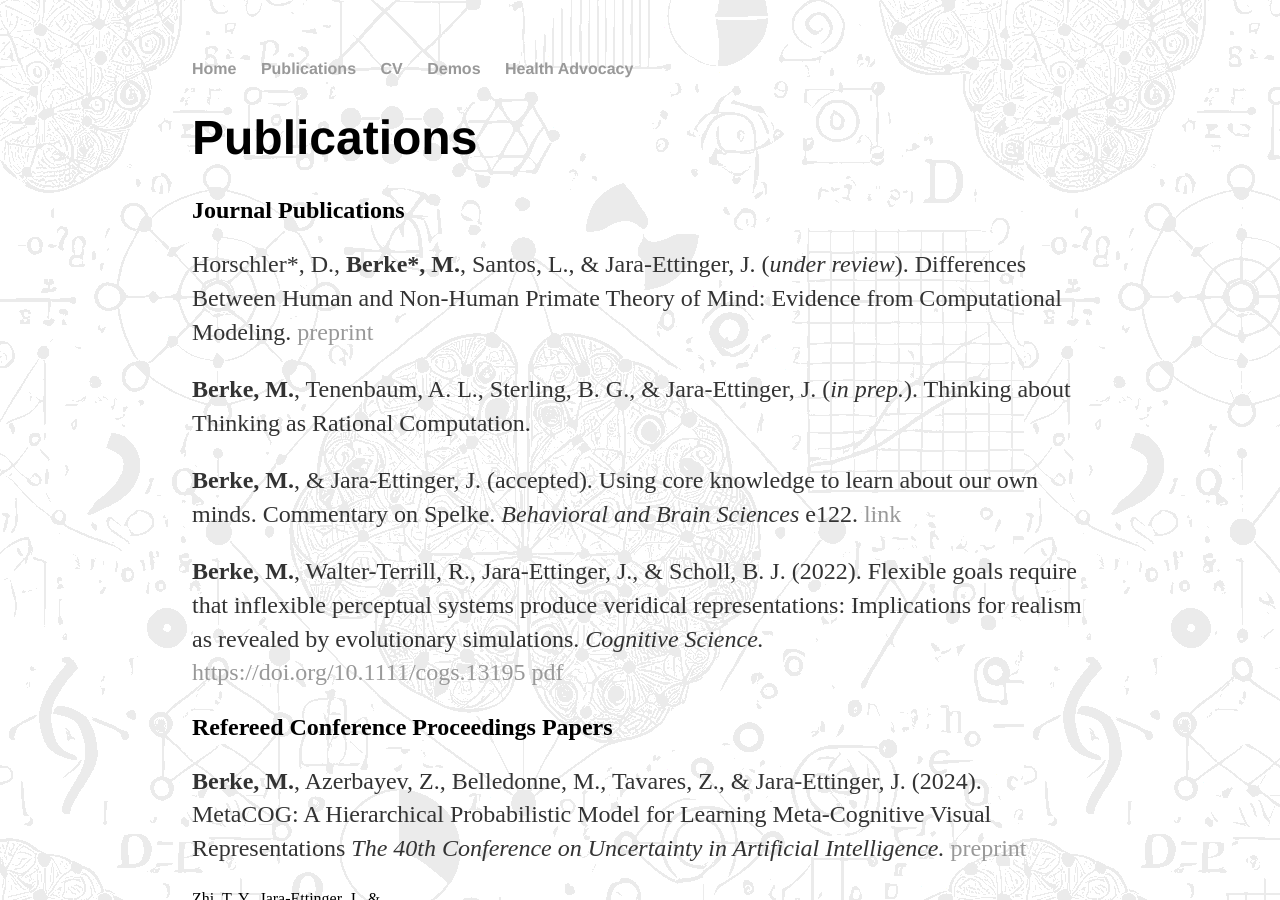
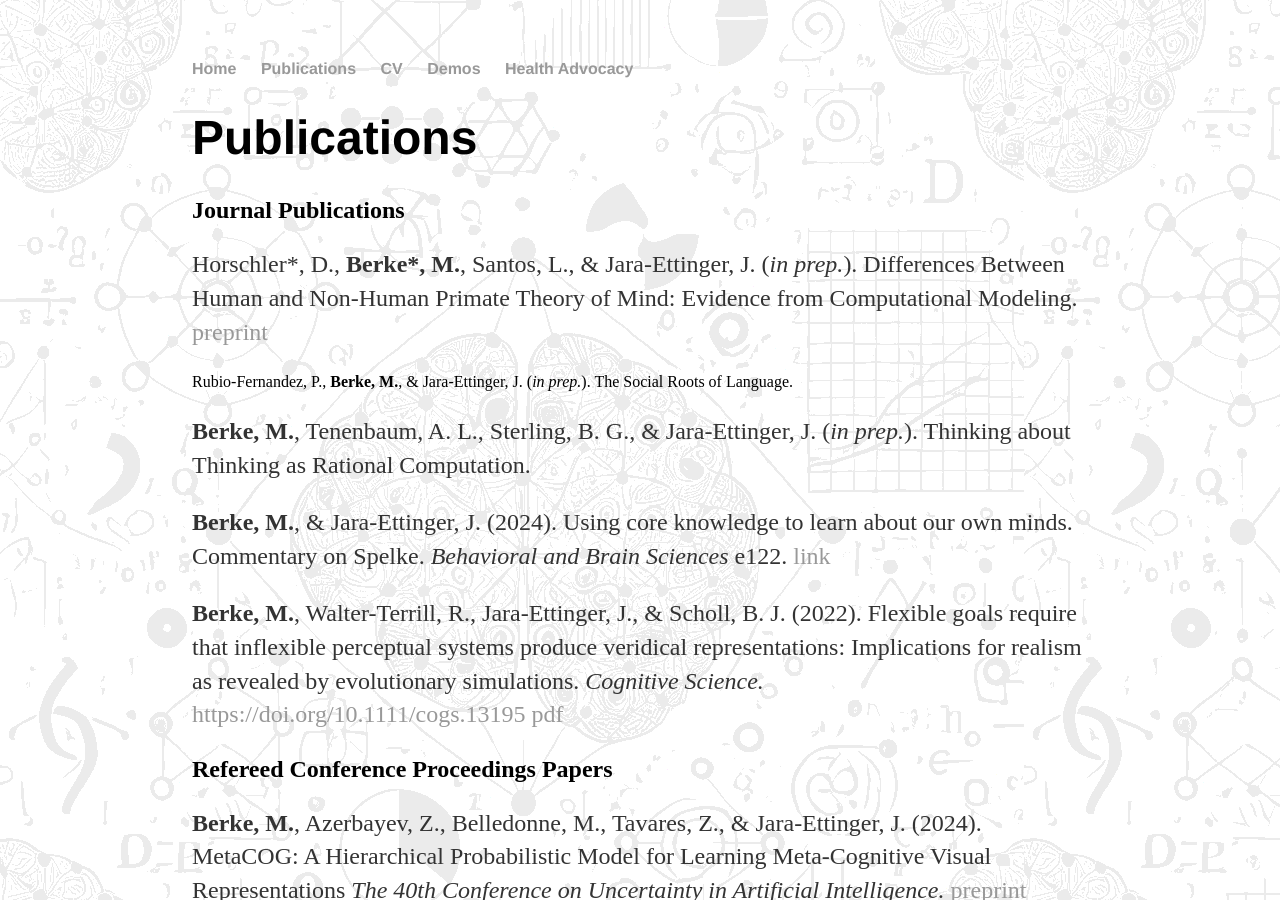
Before and after one commit to marleneberke/marleneberke.github.io, a Jekyll site: the page built from publications.html, in a window 1280 px wide and 900 px high. Built offline with Jekyll 4.4.1, drawn with Linux system fonts in a browser that asks for light colours.

Commit message:
Update publications.html

```diff
--- a/publications.html
+++ b/publications.html
@@ -12,11 +12,13 @@
 
 <h2>Journal Publications</h2>
 
-<p>Horschler*, D., <b>Berke*, M.</b>, Santos, L., & Jara-Ettinger, J. (<i>under review</i>). Differences Between Human and Non-Human Primate Theory of Mind: Evidence from Computational Modeling. <a href="https://www.biorxiv.org/content/10.1101/2023.08.02.551487v1.full.pdf">preprint</a> </p>
+<p>Horschler*, D., <b>Berke*, M.</b>, Santos, L., & Jara-Ettinger, J. (<i>in prep.</i>). Differences Between Human and Non-Human Primate Theory of Mind: Evidence from Computational Modeling. <a href="https://www.biorxiv.org/content/10.1101/2023.08.02.551487v1.full.pdf">preprint</a> </p>
+
+Rubio-Fernandez, P., <b>Berke, M.</b>, & Jara-Ettinger, J. (<i>in prep.</i>). The Social Roots of Language. </p>
 
 <p><b>Berke, M.</b>, Tenenbaum, A. L., Sterling, B. G., & Jara-Ettinger, J. (<i>in prep.</i>). Thinking about Thinking as Rational Computation. </p>
 
-<p><b>Berke, M.</b>,  & Jara-Ettinger, J. (accepted). Using core knowledge to learn about our own minds. Commentary on Spelke. <i>Behavioral and Brain Sciences</i> e122. <a href="https://www.cambridge.org/core/journals/behavioral-and-brain-sciences/article/abs/core-knowledge-visual-illusions-and-the-discovery-of-the-self/F4F2AF64F203DF113A012BAC69D99952">link</a> </p>
+<p><b>Berke, M.</b>,  & Jara-Ettinger, J. (2024). Using core knowledge to learn about our own minds. Commentary on Spelke. <i>Behavioral and Brain Sciences</i> e122. <a href="https://www.cambridge.org/core/journals/behavioral-and-brain-sciences/article/abs/core-knowledge-visual-illusions-and-the-discovery-of-the-self/F4F2AF64F203DF113A012BAC69D99952">link</a> </p>
 
 <p><b>Berke, M.</b>, Walter-Terrill, R., Jara-Ettinger, J., & Scholl, B. J. (2022). Flexible goals require that inflexible perceptual systems produce veridical representations: Implications for realism as revealed by evolutionary simulations. <i>Cognitive Science.</i>  <a href="https://doi.org/10.1111/cogs.13195">https://doi.org/10.1111/cogs.13195</a> <a href="https://github.com/marleneberke/marleneberke.github.io/raw/main/FlexibleGoals.pdf">pdf</a> </p>
 
```
